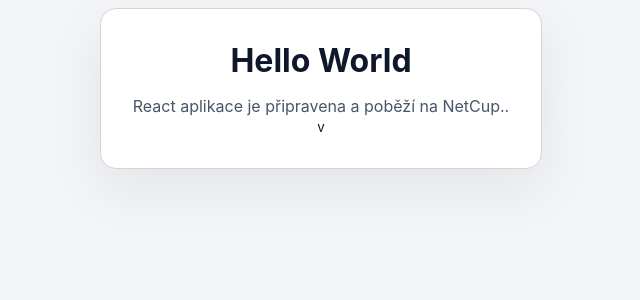
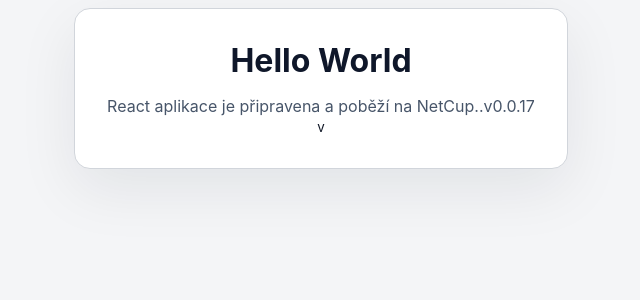
Before and after one commit to tomprochy/ShoppingList, a React (Vite) app: page / in a window 1280 px wide. Shown: the top 300 px of the page, without its empty margins (319-959 px from the left). Built offline with nearby package versions, Linux system fonts and the light colour scheme.

Commit message:
verze 0.0.17

```diff
--- a/src/App.jsx
+++ b/src/App.jsx
@@ -4,7 +4,7 @@ function App() {
   return (
     <main className="app-container">
       <h1>Hello World</h1>
-      <p>React aplikace je připravena a poběží na NetCup..</p>
+      <p>React aplikace je připravena a poběží na NetCup..v0.0.17</p>
       <VersionInfo />
     </main>
   );
```
